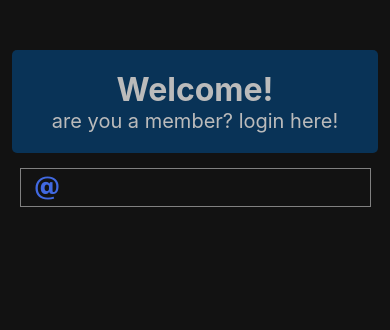
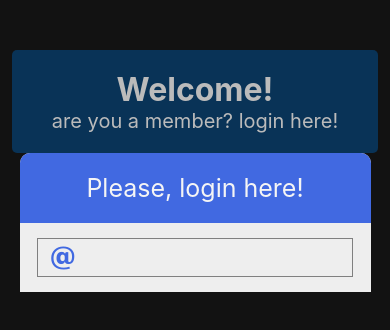
Before and after one commit to AnisLcool/react-native-authentification, a React Native app: screen / in a window 390 px wide. Shown: the top 330 px of the page. Built offline with nearby package versions, Linux system fonts and the light colour scheme.

Commit message:
3- ajout d'un hoc(Card)

```diff
--- a/App.js
+++ b/App.js
@@ -3,17 +3,24 @@ import { StyleSheet, Text, View } from 'react-native';
 import Header from './components/Header/Header';
 import Input from './components/Ui/Input/Input';
 import { Entypo } from '@expo/vector-icons';
+import Card from './components/hoc/Card';
 
 export default function App() {
   return (
     <View style={styles.container}>
       <Header />
-      <Input>
-        <Entypo name='email' size={24} color='royalblue'/>
-      </Input>
+      <Card header='Please, login here!'>
+        <Input>
+          <Entypo name='email' size={24} color='royalblue' />
+        </Input>
+
+      </Card>
+
     </View>
   );
 }
+
+
 
 const styles = StyleSheet.create({
   container: {
--- /dev/null
+++ b/components/hoc/Card.jsx
@@ -0,0 +1,36 @@
+import { StyleSheet, Text, View } from 'react-native'
+import React from 'react';
+
+
+const Card = ({header,children}) => {
+  return (
+    <View style={styles.container}>
+      <Text style={styles.header}>{header}</Text>
+      {children}
+    </View>
+  )
+}
+
+export default Card
+
+const styles = StyleSheet.create({
+    container:{
+        justifyContent:'center',
+        alignItems:'center',
+        alignSelf:'center',
+        backgroundColor:'#eee',
+        maxWidth: 600,
+        width: '90%',
+        borderTopRightRadius:10,
+        borderTopLeftRadius:10
+    },
+    header:{
+        backgroundColor:'royalblue',
+        color:'whitesmoke',
+        fontSize: 25,
+        width:'100%',padding:20, textAlign:'center',
+        borderTopRightRadius:10,
+        borderTopLeftRadius:10
+
+    }
+})
```
